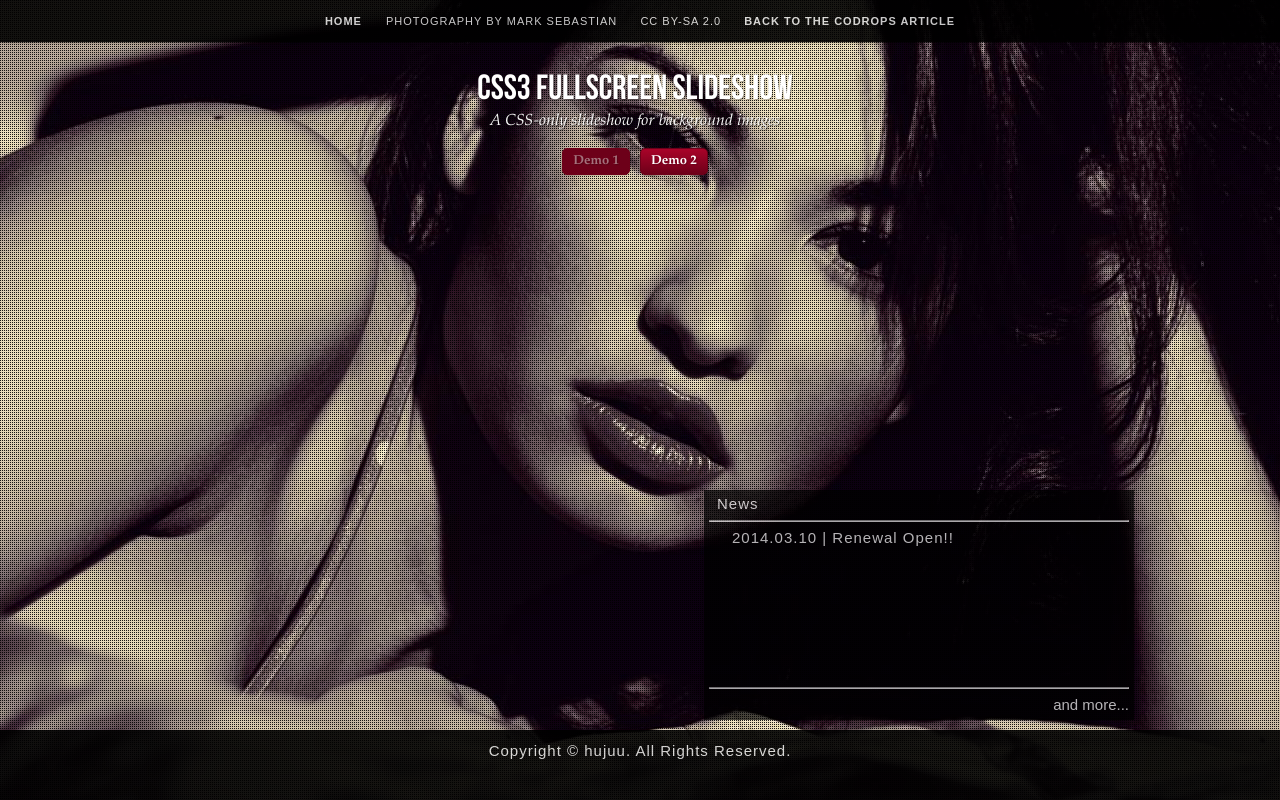
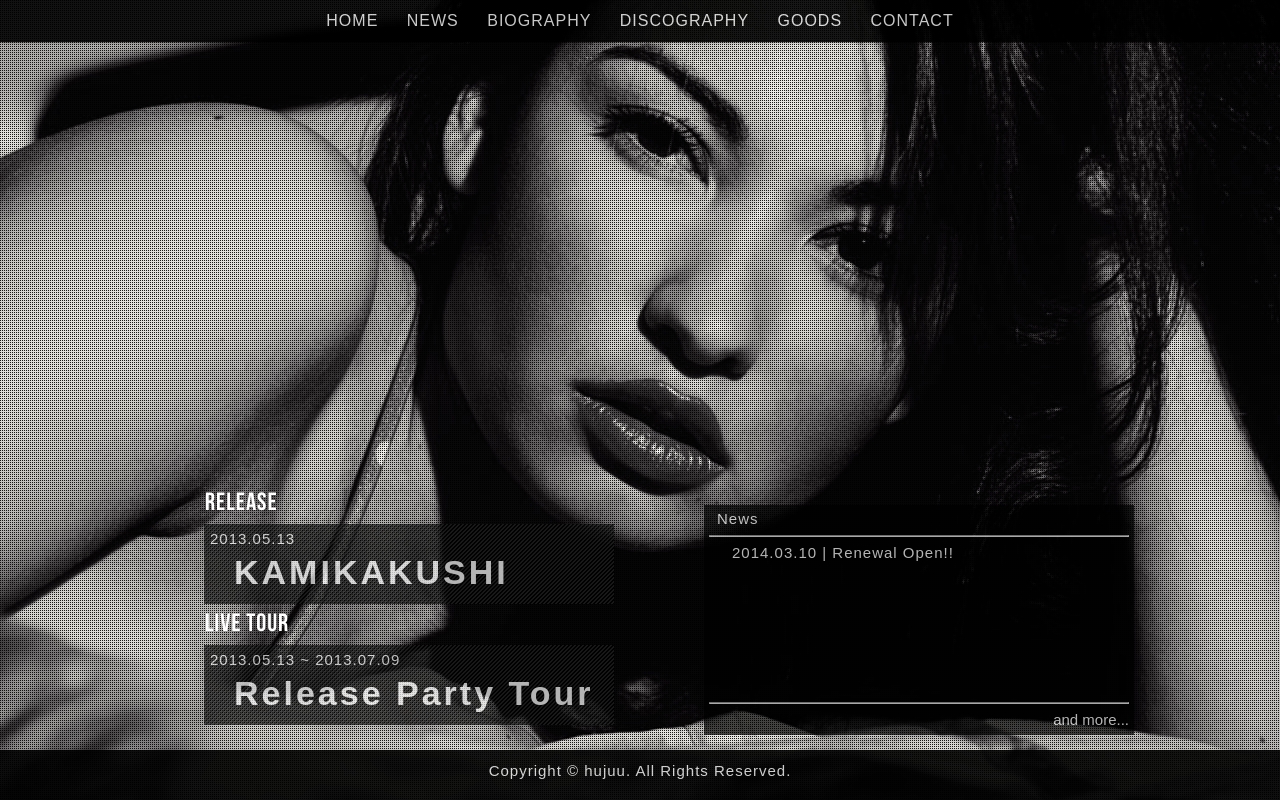
Before and after one commit to hujuu/band-demo, a plain HTML site: page index.html in a window 1280 px wide. Drawn offline with Linux system fonts and the light colour scheme.

Commit message:
banner back

```diff
--- a/css/demo.css
+++ b/css/demo.css
@@ -114,7 +114,7 @@ a{
 .codrops-top{
 	font-family: Arial, sans-serif;
 	line-height: 42px;
-	font-size: 11px;
+	font-size: 16px;
 	width: 100%;
 	background: #000;
 	opacity: 0.9;
@@ -128,13 +128,20 @@ a{
 }
 /*ヘッダーのテキスト指定*/
 .codrops-top a{
-	padding: 0px 10px;
+	padding: 0px 12px;
 	letter-spacing: 1px;
 	color: #ddd;
 	text-align:center;
+	-webkit-transition: 0.5s;
+  -moz-transition: 0.5s;
+  -o-transition: 0.5s;
+  -ms-transition: 0.5s;
+  transition: 0.4s;
 }
 .codrops-top a:hover{
-	color: #fff;
+	/*color: #fff;*/
+	color: transparent;
+  text-shadow: 0 0 5px #FFFFFF;
 }
 .codrops-top span.right{
 	float: right;
@@ -197,7 +204,7 @@ p.codrops-demos a.current-demo:hover{
 	position:absolute;
 	bottom:0;
 	text-align:center;
-	height:70px;
+	height:50px;
 	/*left:50%;
 	margin-left: -40px;*/
 	width:100%;
@@ -216,7 +223,7 @@ p.codrops-demos a.current-demo:hover{
 	opacity:0.7;
 	position:absolute;
 	left:55%;
-	bottom:80px;
+	bottom:65px;
 	text-align:left;
 	font-family: Arial, sans-serif;
 	color:#FFFFFF;
@@ -236,6 +243,66 @@ p.codrops-demos a.current-demo:hover{
 #info h3{
 	text-align:right;
 }
+#topic{
+	width:420px;
+	height:240px;
+	position:absolute;
+	left:15%;
+	bottom:65px;
+	text-align:left;
+	font-family: Arial, sans-serif;
+	color:#FFFFFF;
+	padding:5px;
+}
+#topic h2{
+	font-family: 'BebasNeueRegular', 'Arial Narrow', Arial, sans-serif;
+	line-height: 27px;
+	font-size:25px;
+	padding-left:8px;
+	letter-spacing: 1px;
+}
+#banner{
+	-webkit-background-size: 4px 4px;
+	-moz-background-size: 4px 4px;
+background-size: 4px 4px;
+background-color: #000000;
+background-image: -webkit-gradient(linear, 0 0, 100% 100%,
+            color-stop(.25, #222222), color-stop(.25, transparent),
+            color-stop(.5, transparent), color-stop(.5, #222222),
+            color-stop(.75, #222222), color-stop(.75, transparent),
+            to(transparent));
+background-image: -webkit-linear-gradient(-45deg, #222222 25%, transparent 25%,
+          transparent 50%, #222222 50%, #222222 75%,
+          transparent 75%, transparent);
+background-image: -moz-linear-gradient(-45deg, #222222 25%, transparent 25%,
+          transparent 50%, #222222 50%, #222222 75%,
+          transparent 75%, transparent);
+background-image: -ms-linear-gradient(-45deg, #222222 25%, transparent 25%,
+          transparent 50%, #222222 50%, #222222 75%,
+          transparent 75%, transparent);
+background-image: -o-linear-gradient(-45deg, #222222 25%, transparent 25%,
+          transparent 50%, #222222 50%, #222222 75%,
+          transparent 75%, transparent);
+background-image: linear-gradient(-45deg, #222222 25%, transparent 25%,
+          transparent 50%, #222222 50%, #222222 75%,
+          transparent 75%, transparent);
+	/*background:#000000;*/
+	opacity:0.7;
+	height:80px;
+	width:410px;
+	margin:7px;
+}
+#banner p{
+	padding:6px;
+	letter-spacing: 1px;
+}
+#banner h3{
+	text-align: left;
+	font-size: 34px;
+	letter-spacing:3px;
+	padding-left:30px;
+}
+
 /* Media Queries */
 @media screen and (max-width: 767px) {
 	.container > header{
--- a/index.html
+++ b/index.html
@@ -29,25 +29,36 @@
         <div class="container">
             <!-- Codrops top bar -->
             <div class="codrops-top">
-                <a href="http://tympanus.net/Development/RockingLetters/">
-                    <strong>Home</strong>
-                </a>
-                    <a href="http://www.flickr.com/photos/markjsebastian/" target="_blank">Photography by Mark Sebastian</a>
-                    <a href="http://creativecommons.org/licenses/by-sa/2.0/deed.en" target="_blank">CC BY-SA 2.0</a>
-                    <a href="http://tympanus.net/codrops/2012/01/02/fullscreen-background-image-slideshow-with-css3/">
-                        <strong>Back to the Codrops Article</strong>
-                    </a>
+                <a href="home.html">Home</a>
+								<a href="biography.html">News</a>
+                <a href="biography.html">Biography</a>
+                <a href="biography.html">Discography</a>
+								<a href="biography.html">Goods</a>
+                <a href="biography.html">Contact</a>
 
                 <div class="clr"></div>
             </div><!--/ Codrops top bar -->
-						<header>
+						<!--<header>
                 <h1>CSS3 <span>Fullscreen Slideshow</span></h1>
                 <h2>A CSS-only slideshow for background images</h2>
 				<p class="codrops-demos">
 					<a href="#" class="current-demo">Demo 1</a>
 					<a href="index2.html">Demo 2</a>
 				</p>
-            </header>
+            </header>-->
+						<div id="topic">
+							<h2>Release</h2>
+								<div id="banner">
+									<p>2013.05.13</p>
+										<h3><strong>KAMIKAKUSHI</strong></h3>
+								</div>
+							<!--<p>&nbsp;</p>-->
+							<h2>Live Tour</h2>
+								<div id="banner">
+									<p>2013.05.13 ~ 2013.07.09</p>
+										<h3><strong>Release Party Tour</strong></h3>
+								</div>
+						</div>
 						<div id="info">
 							<h2>News</h2>
 							<hr>
```
